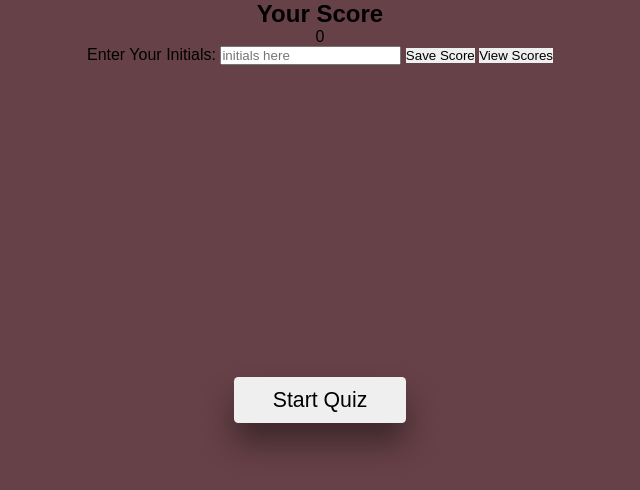
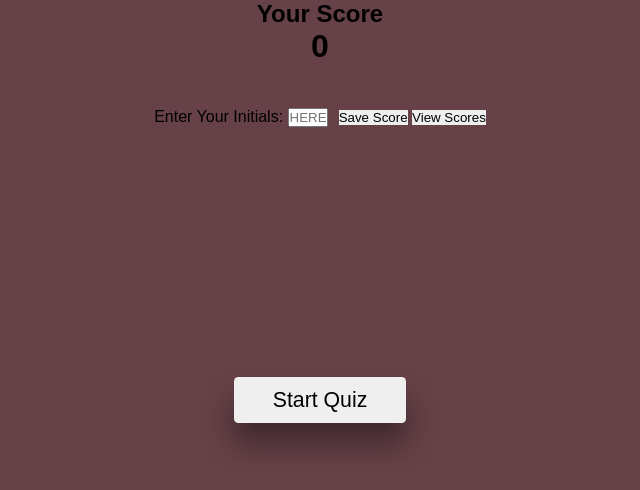
Before and after one commit to Gera1313/4-Code-Quiz, a plain HTML site: page index.html in a window 1280 px wide. Shown: the whole page, without its empty margins (320-960 px from the left). Drawn offline with Linux system fonts and the light colour scheme.

Commit message:
started CSS on scoreboard but it's not fully working still

```diff
--- a/Assets/style.css
+++ b/Assets/style.css
@@ -128,3 +128,20 @@ button {
 .score-page {
     text-align: center;
 }
+
+#final-score {
+    font-size: 2em;
+    font-weight: bold;
+    margin-bottom: 1em;
+}
+
+#initials-input {
+    width: 3em;
+    text-transform: uppercase;
+    margin-right: 0.5em;
+}
+
+#save-score,
+#view-scores {
+    margin-top: 1em;
+}
--- a/index.html
+++ b/index.html
@@ -34,7 +34,7 @@
         <h2>Your Score</h2>
         <p id="final-score">0</p>
         <label for="initials">Enter Your Initials:</label>
-        <input type="text" placeholder="initials here" id="initials-input" maxlength="3" />
+        <input type="text" placeholder="here" id="initials-input" maxlength="3" />
         <button id="save-score">Save Score</button>
         <button id="view-scores">View Scores</button>
     </div>
```
